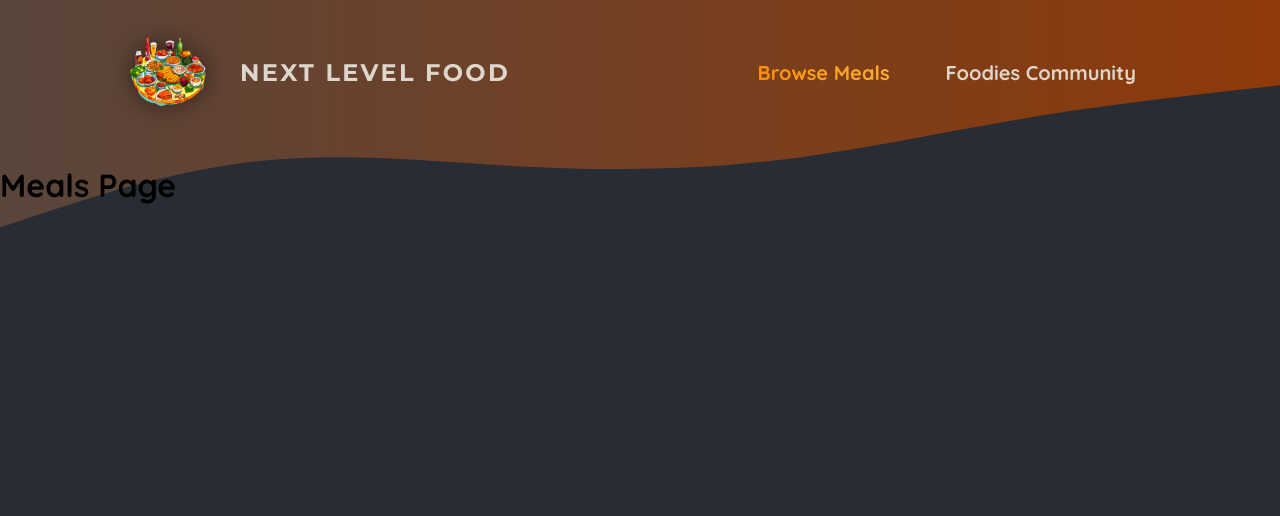
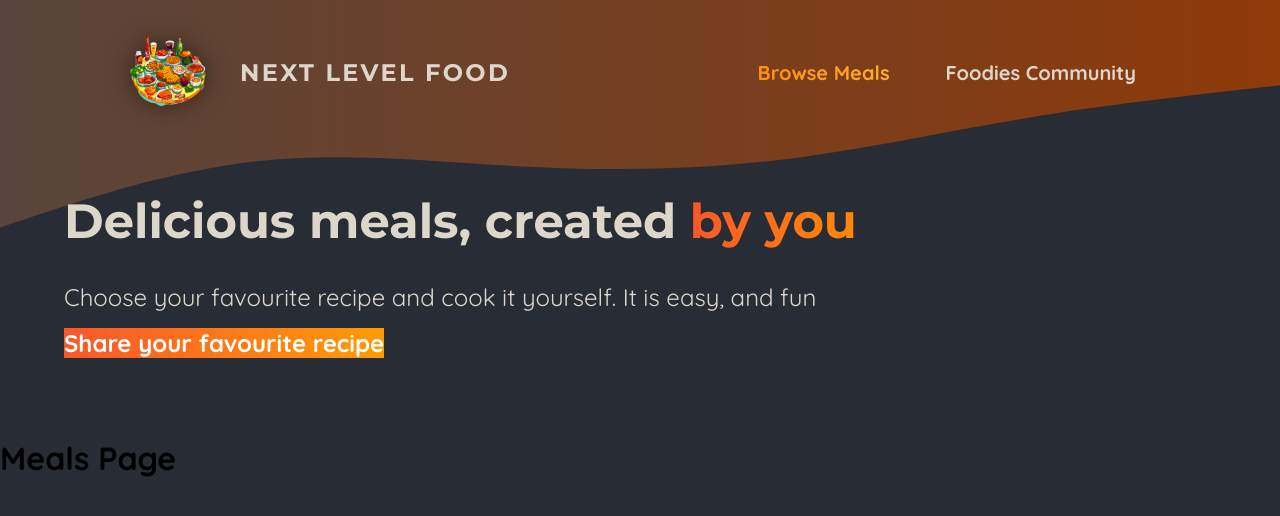
Before and after one commit to LeonLonsdale/next-level-food, a Next.js app: page /meals in a window 1280 px wide. Shown: the top 516 px of the page. Built offline with nearby package versions, Linux system fonts and the light colour scheme.

Commit message:
Meals - begin Meals page

```diff
--- /dev/null
+++ b/app/meals/page.module.css
@@ -0,0 +1,50 @@
+.header {
+  gap: 3rem;
+  margin: 3rem auto 5rem auto;
+  width: 90%;
+  max-width: 75rem;
+  color: #ddd6cb;
+  font-size: 1.5rem;
+}
+
+.header h1 {
+  font-family: "Montserrat", sans-serif;
+}
+
+.highlight {
+  background: linear-gradient(90deg, #f9572a, #ff8a05);
+  background-clip: text;
+  -webkit-background-clip: text;
+  -webkit-text-fill-color: transparent;
+}
+
+.header p {
+  margin: 0;
+}
+
+.cta a {
+  display: inline-block;
+  margin-top: 1rem;
+  border-radius: 0.5;
+  background: linear-gradient(90deg, #f9572a, #ff9b05);
+  color: #ffffff;
+  font-weight: bold;
+  text-decoration: none;
+}
+
+.loading {
+  text-align: center;
+  animation: loading 1.2s ease-in-out infinite;
+}
+
+@keyframes loading {
+  0% {
+    color: #e9e9e9;
+  }
+  50% {
+    color: #b89b84;
+  }
+  100% {
+    color: #e9e9e9;
+  }
+}
--- a/app/meals/page.tsx
+++ b/app/meals/page.tsx
@@ -1,7 +1,25 @@
+import Link from "next/link";
+import classes from "./page.module.css";
+import { paths } from "@/lib/paths";
+
 export default function MealsPage() {
   return (
-    <main>
-      <h1>Meals Page</h1>
-    </main>
+    <>
+      <header className={classes.header}>
+        <h1>
+          Delicious meals, created{" "}
+          <span className={classes.highlight}>by you</span>
+        </h1>
+        <p>
+          Choose your favourite recipe and cook it yourself. It is easy, and fun
+        </p>
+        <p className={classes.cta}>
+          <Link href={paths.meals.share.path}>Share your favourite recipe</Link>
+        </p>
+      </header>
+      <main className={classes.main}>
+        <h1>Meals Page</h1>
+      </main>
+    </>
   );
 }
```
Also changed, not shown: components/meals/meal-item.module.css (added, +75 -0 lines), components/meals/meal-item.tsx (added, +41 -0 lines), components/meals/meals-grid.module.css (added, +10 -0 lines).
